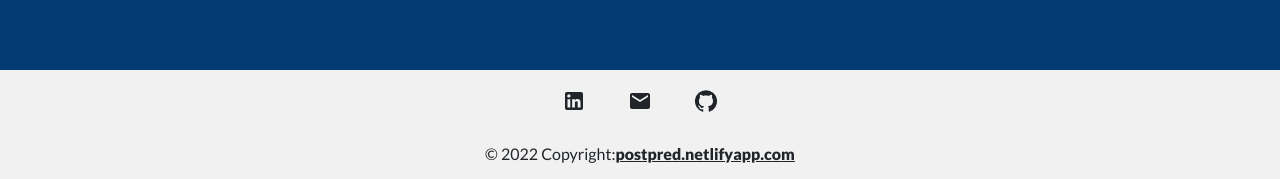
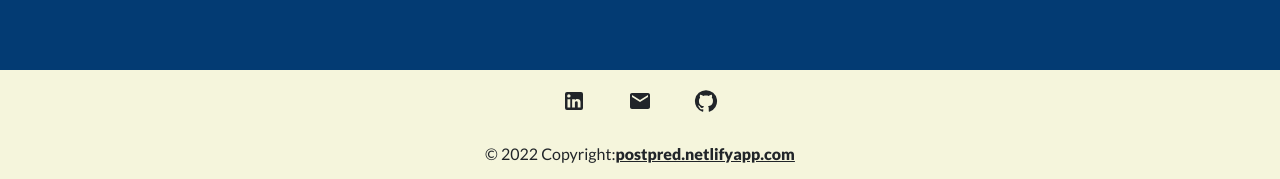
Before and after one commit to floydfdes/app-postpred, a React (Create React App) app: page / in a window 1280 px wide. Shown: the part 1616-1795 px from the top of the page. Built offline with nearby package versions, Linux system fonts and the light colour scheme.

Commit message:
Footer changes and updated auth package.

```diff
--- a/package.json
+++ b/package.json
@@ -1,6 +1,6 @@
 {
   "name": "postpred",
-  "version": "0.85.0",
+  "version": "0.90.0",
   "private": true,
   "dependencies": {
     "@emotion/react": "^11.4.1",
@@ -29,7 +29,7 @@
     "react-router-dom": "^5.3.0",
     "react-scripts": "4.0.3",
     "redux-thunk": "^2.3.0",
-    "simple-authentication-react": "^1.0.21",
+    "simple-authentication-react": "^1.0.22",
     "web-vitals": "^1.1.2",
     "yup": "^0.32.9"
   },
--- a/src/components/Layout/Footer.jsx
+++ b/src/components/Layout/Footer.jsx
@@ -6,10 +6,7 @@ import EmailIcon from "@mui/icons-material/Email";
 const Footer = () => {
   return (
     <div>
-      <footer
-        className="text-center text-white"
-        style={{ backgroundColor: "#f1f1f1" }}
-      >
+      <footer className="text-center text-white">
         <div className="container">
           <section>
             <a
```
